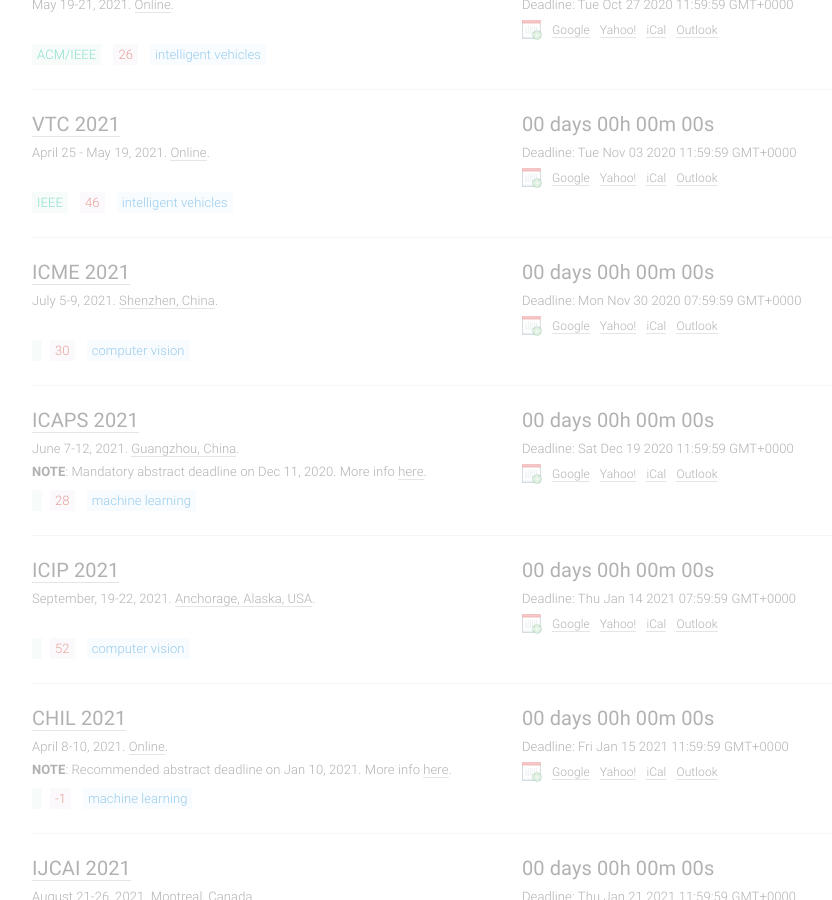
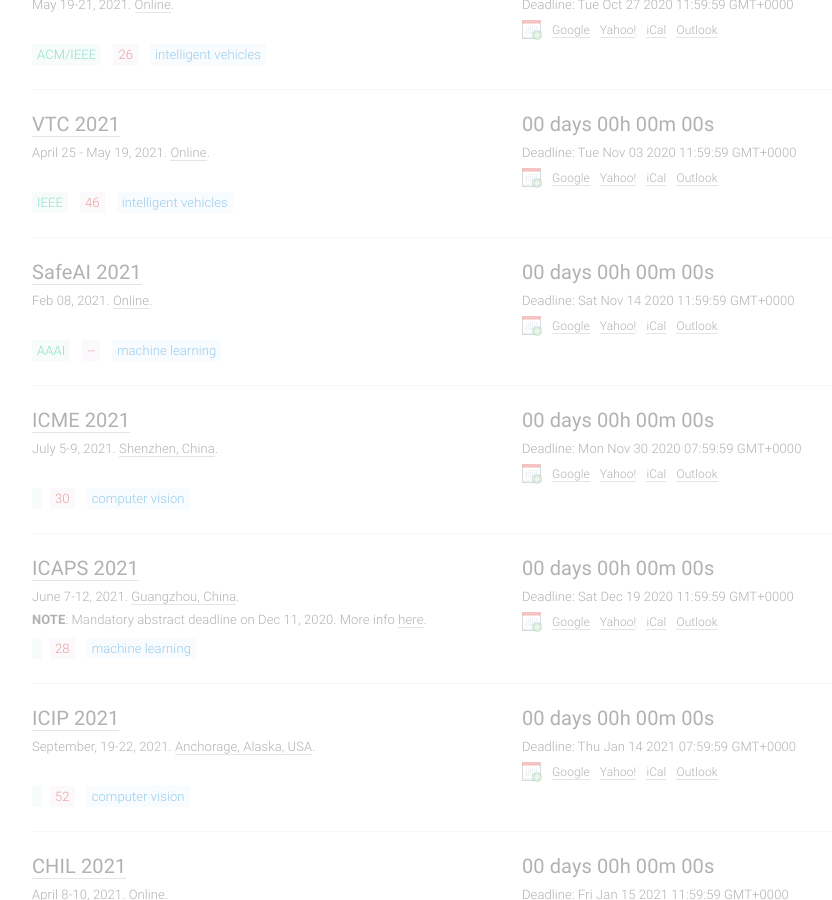
Before and after one commit to paperswithcode/ai-deadlines, a Jekyll site: the page built from index.html, in a window 1280 px wide and 900 px high, scrolled down 6847 px. Shown: the whole window, without its empty margins (133-965 px from the left). Built offline with Jekyll 4.4.1, drawn with Linux system fonts in a browser that asks for light colours; comment, search, counter and statistics services are not loaded.

Commit message:
Update conferences.yml

```diff
--- a/_data/conferences.yml
+++ b/_data/conferences.yml
@@ -1,4 +1,17 @@
 ---
+- title: SafeAI
+  long: Workshop on Artificial Intelligence Safety at AAAI
+  hindex: --
+  year: 2021
+  id: safeai21
+  link: https://safeai.webs.upv.es/
+  deadline: '2020-11-13 23:59:59'
+  timezone: UTC-12
+  date: Feb 08, 2021
+  place: Online
+  sub: ML
+  host: AAAI
+
 - title: SMC
   long: International Conference on Systems, Man, and Cybernetics
   hindex: 29
```
